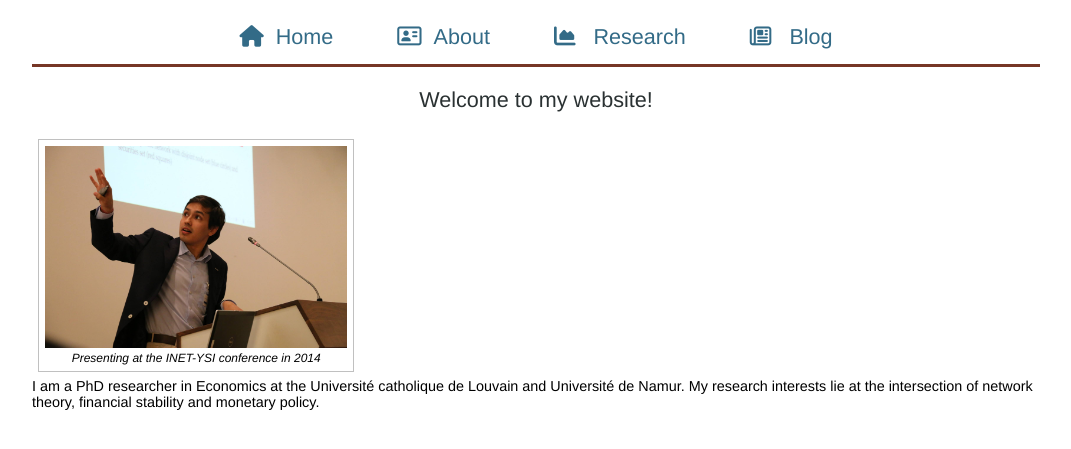
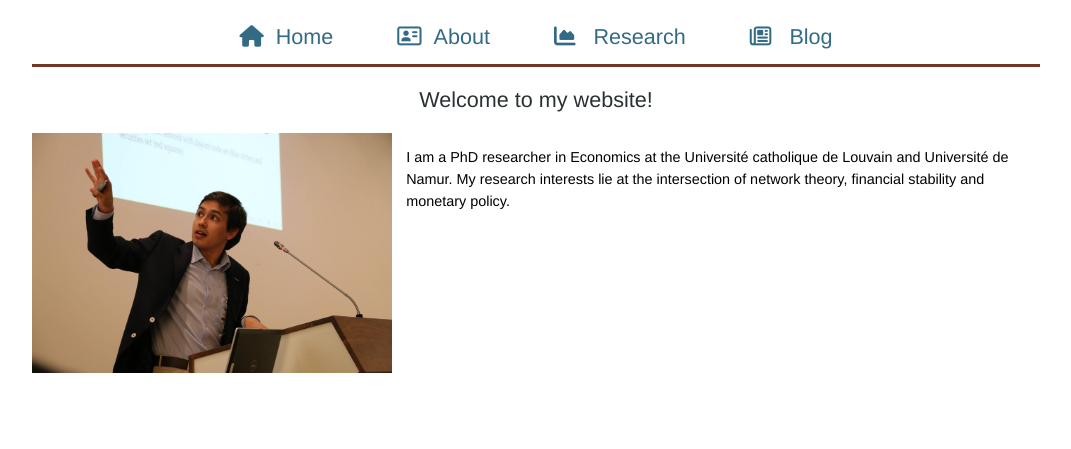
Before and after one commit to nscholtes/nscholtes.github.io, a Jekyll site: the page built from index.html, in a window 1280 px wide. Shown: the top 449 px of the page, without its empty margins (104-1175 px from the left). Built offline with Jekyll 4.4.1, drawn with Linux system fonts in a browser that asks for light colours; nearby versions of some CDN libraries.

Commit message:
Update index.html

```diff
--- a/index.html
+++ b/index.html
@@ -4,9 +4,6 @@ title: Nicolas K. Scholtes
 ---
 
 	<h2>Welcome to my website!</h2>
-	<figure>
-  		<img class=scaled src="images/profilepic.JPG" alt="INET-YSI figures">
-  		<figcaption>Presenting at the INET-YSI conference in 2014</figcaption>
-		</figure>
-	<div style="display:inline;text-align:left; float: left;">I am a PhD researcher in Economics at the Université catholique de Louvain and Université de Namur.
-	My research interests lie at the intersection of network theory, financial stability and monetary policy.</div>
+<img src="images/profilepic.JPG" style="border: 0pt none; margin-bottom: 1em; float: left; margin-right: 1em;" height="240">
+      <p style="text-align: left;">I am a PhD researcher in Economics at the Université catholique de Louvain and Université de Namur.
+	My research interests lie at the intersection of network theory, financial stability and monetary policy.<br>
```
